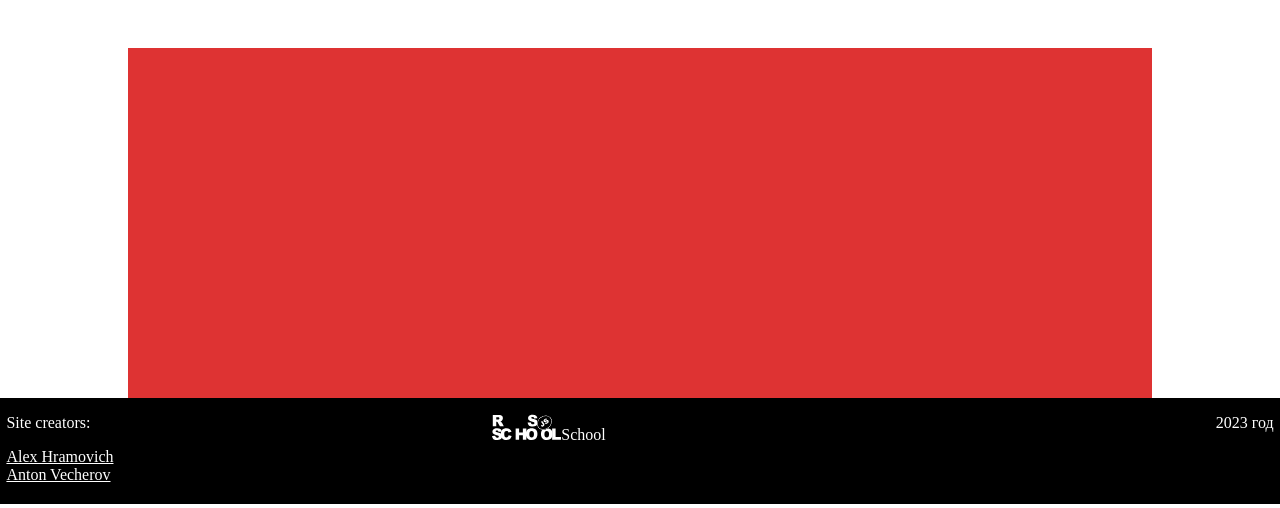
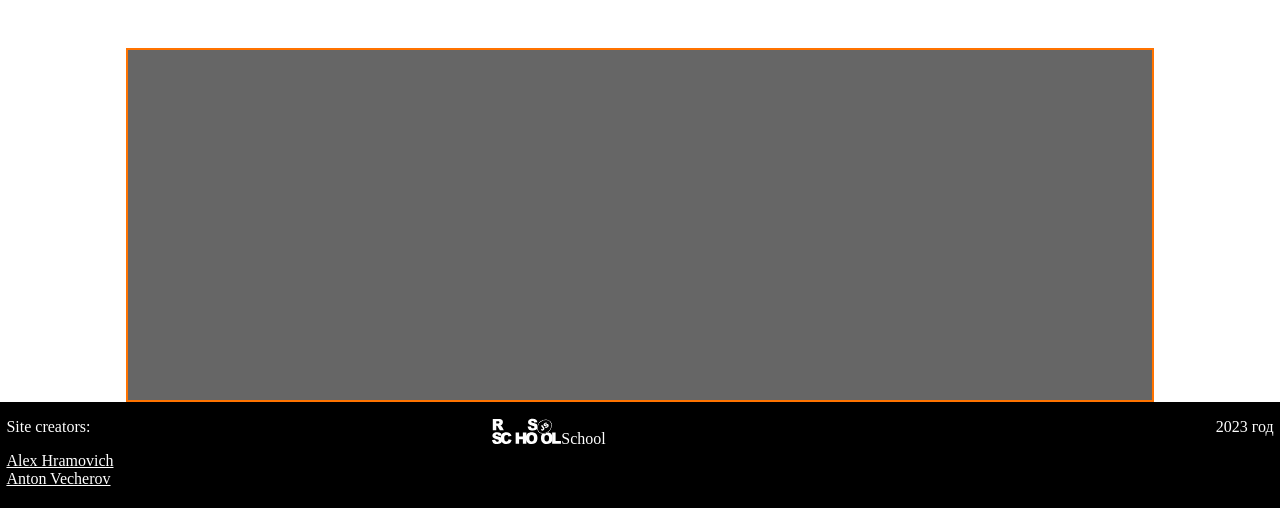
Before and after one commit to Sundozer/Online-store, a website built with webpack: page src/index.html in a window 1280 px wide. Shown: the part 3102-3610 px from the top of the page. Built offline with nearby package versions, Linux system fonts and the light colour scheme.

Commit message:
feat: add  detal card start 2

```diff
--- a/src/detailed-card.ts
+++ b/src/detailed-card.ts
@@ -1,12 +1,14 @@
 import { IFilteredData } from './interfaces';
+import { createCardsProduct, deleteCardsProduct } from './main';
 
 export function createDetailedCard(obj: IFilteredData) {
 
-  const container = document.querySelector('.container') as HTMLElement;
+  // const container = document.querySelector('.container') as HTMLElement;
   // const img = document.createElement('img');
   // const detailedCart = document.createElement('div');
   const detailedCard = document.querySelector('.detailed-card') as HTMLElement;
   detailedCard.style.display = 'block';
+  createCardsProduct([obj]);
   // const innerDiv = document.createElement('div');
   // const productTitle = document.createElement('p');
   // const productDesc = document.createElement('p');
--- a/src/scss/detailed-card.scss
+++ b/src/scss/detailed-card.scss
@@ -1,7 +1,8 @@
 .detailed-card {
   height: 350px;
   width: 80%;
-  background-color: rgba(214, 0, 0, 0.8);
+  background-color:  rgb(102, 102, 102);
   margin: 0 auto;
   margin-top: 50px;
+  border: 2px solid rgb(255, 115, 0);
 }
```
